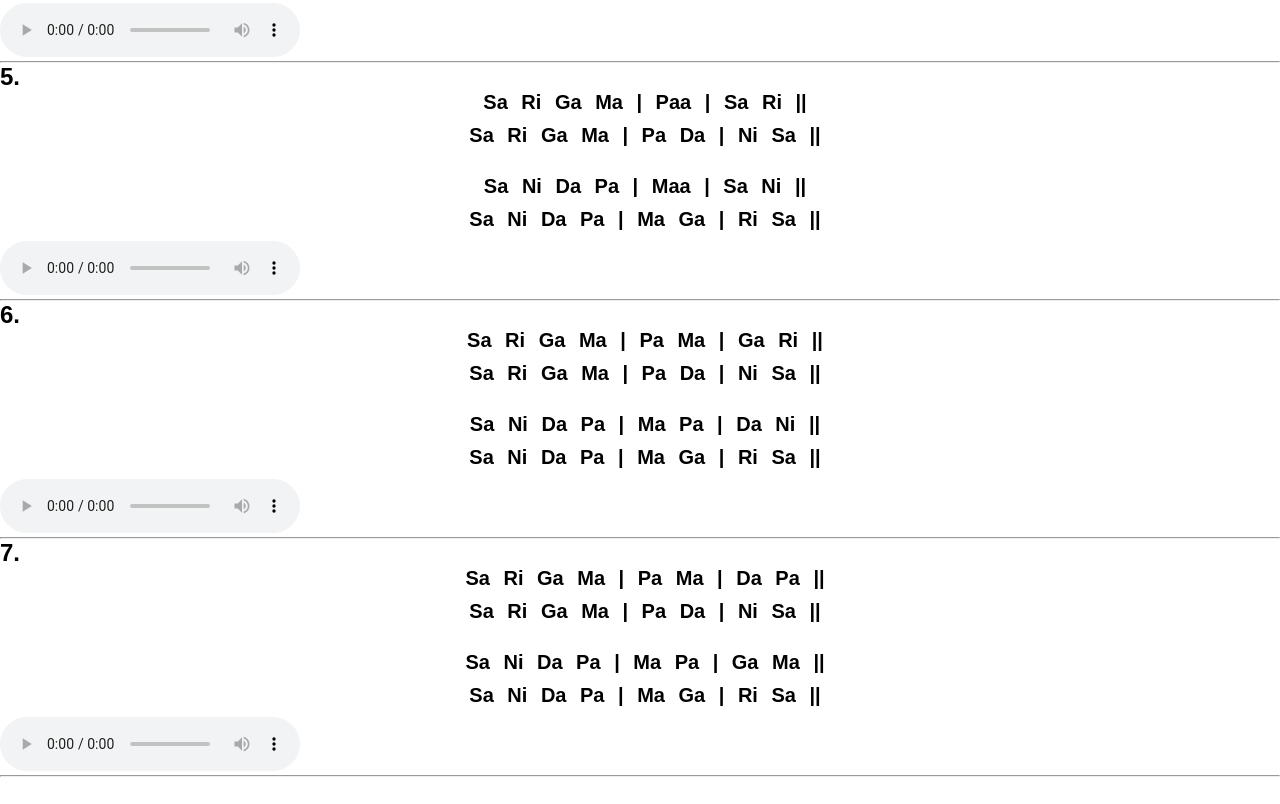
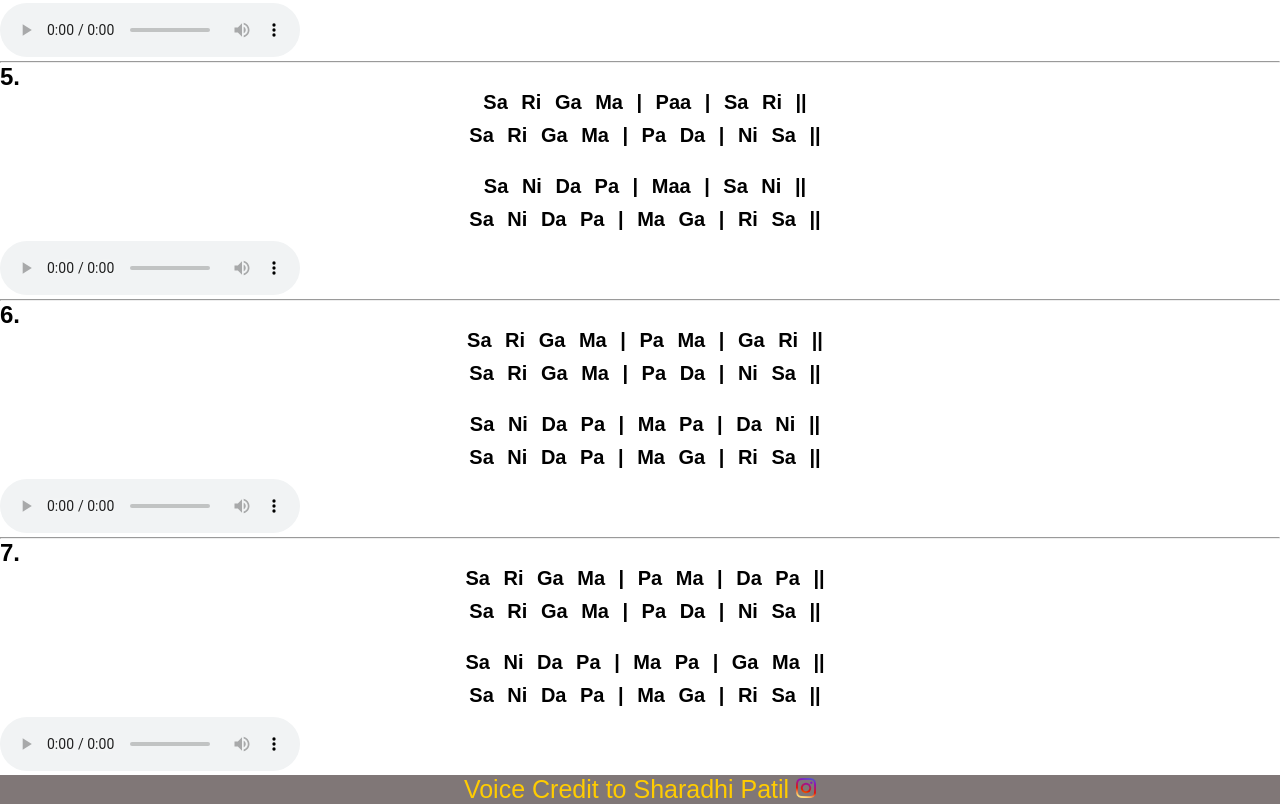
Before and after one commit to vrkshetty/music-class, a plain HTML site: page index.html in a window 1280 px wide. Shown: the part 2010-2814 px from the top of the page. Before the commit the page ends 2787 px from the top, so only its background shows below. Drawn offline with Linux system fonts and the light colour scheme.

Commit message:
added insta

```diff
--- a/css/style.css
+++ b/css/style.css
@@ -38,3 +38,9 @@
   text-align: center;
   font-weight: bold;
 }
+#footer {
+  background-color: rgb(128, 119, 119);
+  font-size: 25px;
+  color: #ffcc00;
+  text-align: center;
+}
--- a/index.html
+++ b/index.html
@@ -6,6 +6,7 @@
     <meta name="viewport" content="width=device-width, initial-scale=1.0" />
     <title>Carnatic Singing 2021</title>
     <link rel="stylesheet" href="css/style.css" />
+
   </head>
   <body>
 
@@ -107,7 +108,17 @@
           <source src="sounds/7.mp3" type="audio/mpeg" />
         </audio>
       </div>
-      <hr />
+
     </div>
+    <footer>
+      <div id="footer">
+        <p>Voice Credit to Sharadhi Patil <a href="https://www.instagram.com/sharadhipatil/">
+          <img src="images/insta.png" alt="pic" width="20px" height="20px"> </a> </p>
+        <p>
+
+
+      </div>
+
+    </footer>
   </body>
 </html>
```
Also changed, not shown: images/insta.png (added), 1 other file.
